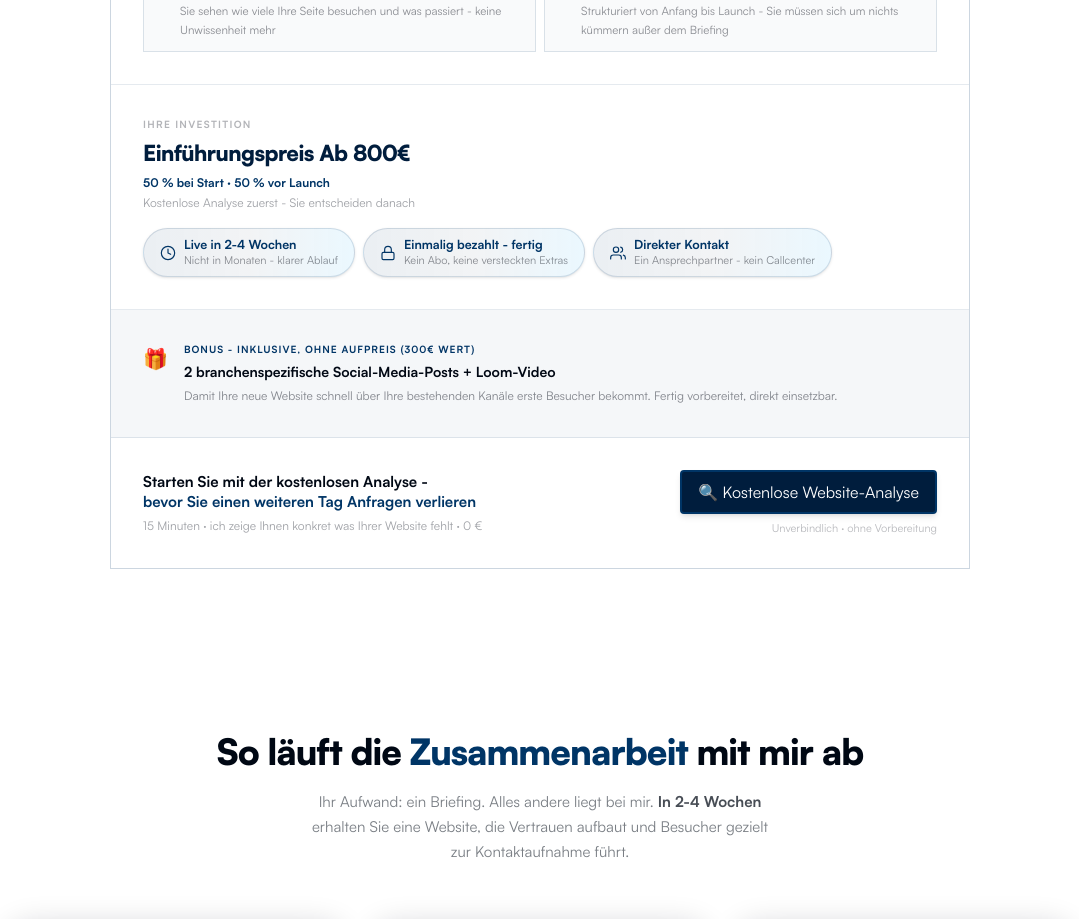
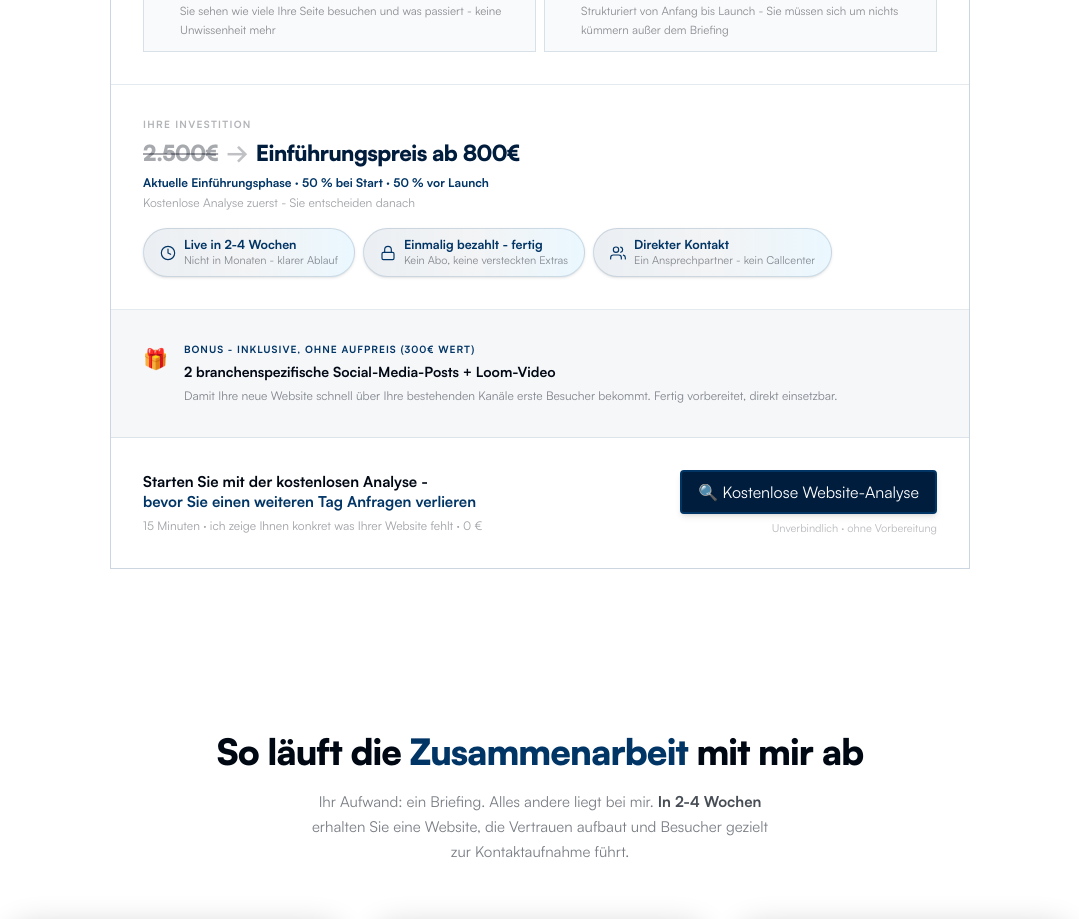
Before and after one commit to Franco-Cipolla/franco-cipolla-website, a React (Vite) app: page / in a window 1280 px wide. Shown: the part 4960-5879 px from the top of the page, without its empty margins (100-1179 px from the left). Built offline with nearby package versions, Linux system fonts and the light colour scheme; no server answers.

Commit message:
anker preis

```diff
--- a/src/components/Hagen/Service.jsx
+++ b/src/components/Hagen/Service.jsx
@@ -232,11 +232,14 @@ const Service = () => {
               Ihre Investition
             </p>
             <p className="text-[20px] sm:text-[22px] font-black text-[#001D3D] tracking-tight">
- Einführungspreis Ab 800€            </p>
+  <span className="text-[#000814]/35 line-through">2.500€</span>
+  <span className="mx-2 text-[#000814]/25">→</span>
+  Einführungspreis ab 800€
+</p>
             <p className="text-[12px] text-[#000814]/38 mt-1 mb-4 leading-relaxed">
-              <strong className="text-[#003566]">50 % bei Start · 50 % vor Launch</strong><br />
-              Kostenlose Analyse zuerst - Sie entscheiden danach
-            </p>
+  <strong className="text-[#003566]">Aktuelle Einführungsphase · 50 % bei Start · 50 % vor Launch</strong><br />
+  Kostenlose Analyse zuerst - Sie entscheiden danach
+</p>
             <div className="flex flex-wrap gap-2">
               {valueBadges.map((b, i) => (
                 <div
--- a/src/components/Service.jsx
+++ b/src/components/Service.jsx
@@ -234,12 +234,15 @@ const Service = () => {
             <p className="text-[10px] font-bold tracking-[0.13em] uppercase text-[#000814]/30 mb-1">
               Ihre Investition
             </p>
-            <p className="text-[20px] sm:text-[22px] font-black text-[#001D3D] tracking-tight">
- Einführungspreis Ab 800€          </p>
+       <p className="text-[20px] sm:text-[22px] font-black text-[#001D3D] tracking-tight">
+  <span className="text-[#000814]/35 line-through">2.500€</span>
+  <span className="mx-2 text-[#000814]/25">→</span>
+  Einführungspreis ab 800€
+</p>
             <p className="text-[12px] text-[#000814]/38 mt-1 mb-4 leading-relaxed">
-              <strong className="text-[#003566]">50 % bei Start · 50 % vor Launch</strong><br />
-              Kostenlose Analyse zuerst - Sie entscheiden danach
-            </p>
+  <strong className="text-[#003566]">Aktuelle Einführungsphase · 50 % bei Start · 50 % vor Launch</strong><br />
+  Kostenlose Analyse zuerst - Sie entscheiden danach
+</p>
             <div className="flex flex-col sm:flex-row flex-wrap gap-2">
              {valueBadges.map((b, i) => (
                 <div
--- a/src/components/Wuppertal/Service.jsx
+++ b/src/components/Wuppertal/Service.jsx
@@ -231,13 +231,15 @@ const Service = () => {
             <p className="text-[10px] font-bold tracking-[0.13em] uppercase text-[#000814]/30 mb-1">
               Ihre Investition
             </p>
-            <p className="text-[20px] sm:text-[22px] font-black text-[#001D3D] tracking-tight">
- Einführungspreis Ab 800€
-            </p>
+           <p className="text-[20px] sm:text-[22px] font-black text-[#001D3D] tracking-tight">
+  <span className="text-[#000814]/35 line-through">2.500€</span>
+  <span className="mx-2 text-[#000814]/25">→</span>
+  Einführungspreis ab 800€
+</p>
             <p className="text-[12px] text-[#000814]/38 mt-1 mb-4 leading-relaxed">
-              <strong className="text-[#003566]">50 % bei Start · 50 % vor Launch</strong><br />
-              Kostenlose Analyse zuerst - Sie entscheiden danach
-            </p>
+  <strong className="text-[#003566]">Aktuelle Einführungsphase · 50 % bei Start · 50 % vor Launch</strong><br />
+  Kostenlose Analyse zuerst - Sie entscheiden danach
+</p>
             <div className="flex flex-wrap gap-2">
               {valueBadges.map((b, i) => (
                 <div
```
